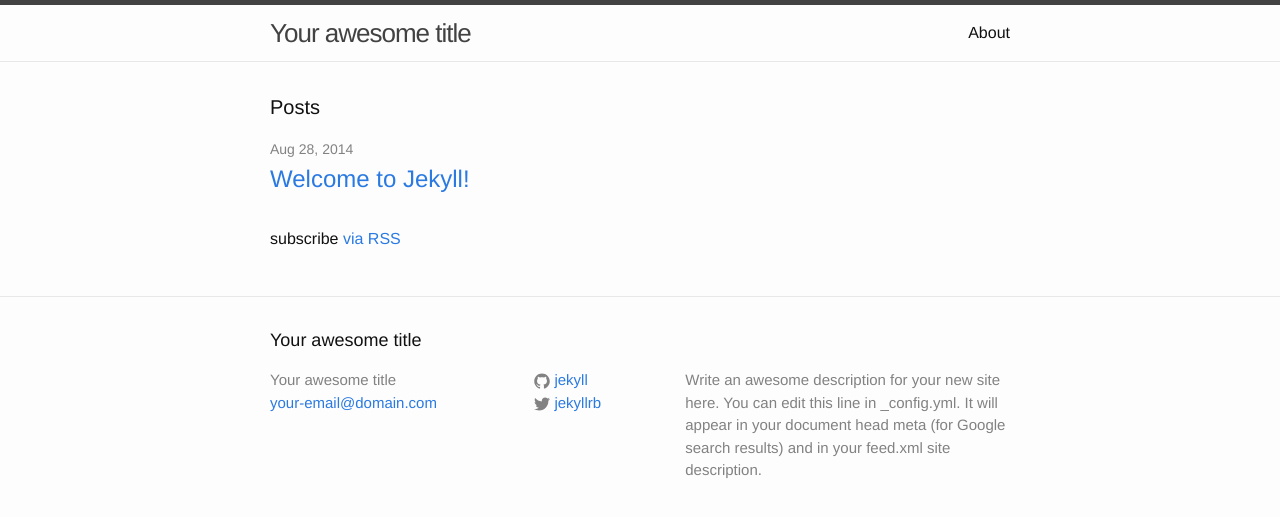
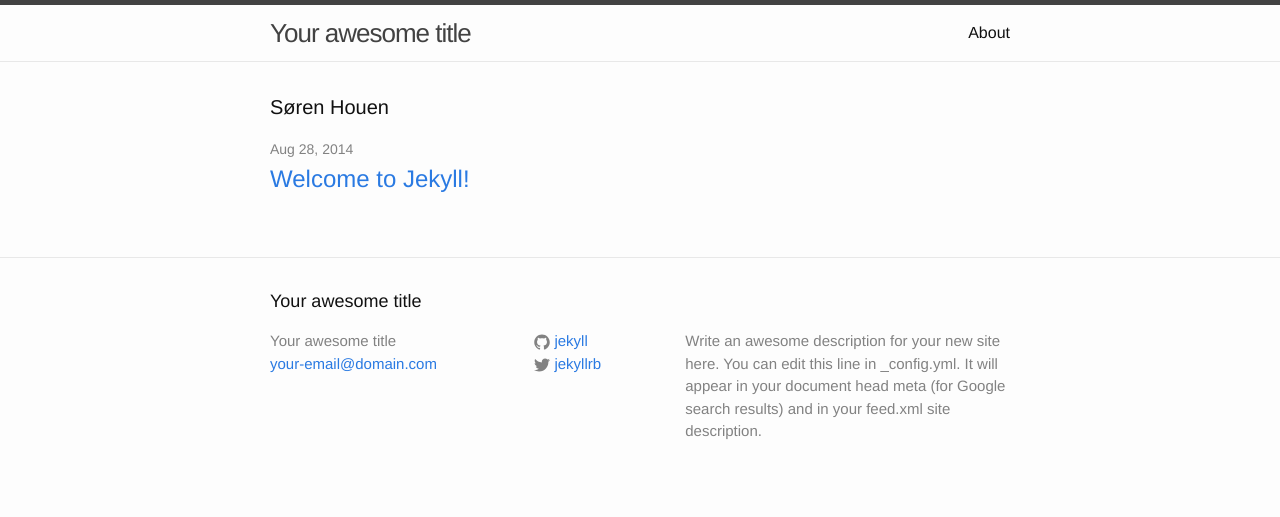
Before and after one commit to houen/www.houen.net, a Jekyll site: the page built from index.html, in a window 1280 px wide. Shown: the top 517 px of the page. Built offline with Jekyll 4.4.1, drawn with Linux system fonts in a browser that asks for light colours.

Commit message:
Update site

```diff
--- a/index.html
+++ b/index.html
@@ -4,7 +4,7 @@
 
 <div class="home">
 
-  <h1 class="page-heading">Posts</h1>
+  <h1 class="page-heading">Søren Houen</h1>
 
   <ul class="post-list">
     {% for post in site.posts %}
@@ -18,6 +18,6 @@
     {% endfor %}
   </ul>
 
-  <p class="rss-subscribe">subscribe <a href="{{ "/feed.xml" | prepend: site.baseurl }}">via RSS</a></p>
+  <!--<p class="rss-subscribe">subscribe <a href="{{ "/feed.xml" | prepend: site.baseurl }}">via RSS</a></p>-->
 
 </div>
```
